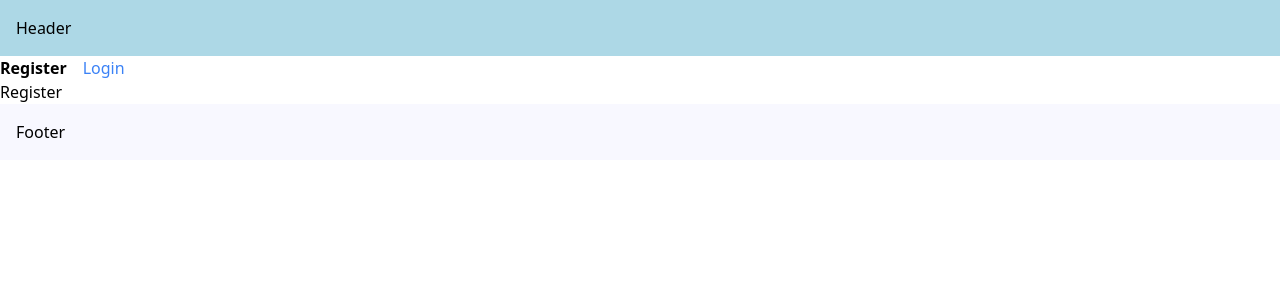
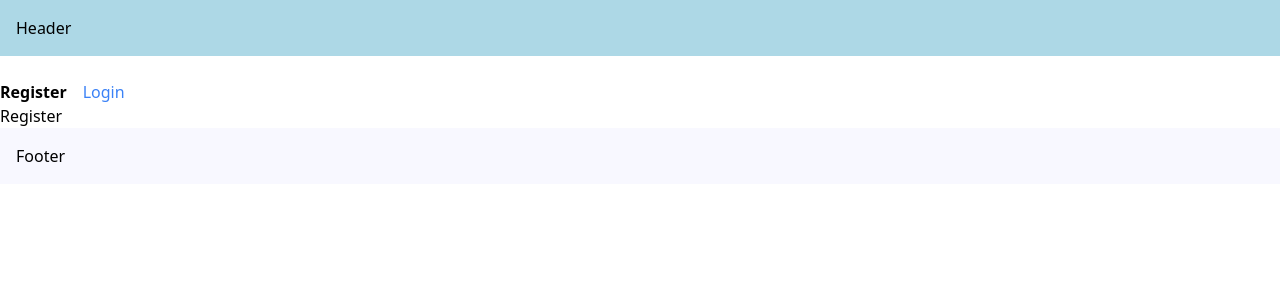
Before and after one commit to nifnip22/Belajar-Next.js, a Next.js app: page /register in a window 1280 px wide. Shown: the top 300 px of the page. Built offline with nearby package versions, Linux system fonts and the light colour scheme.

Commit message:
Next.js Templates Understanding (Not Really Understand)

```diff
--- a/src/app/(auth)/(with-auth-layout)/layout.tsx
+++ b/src/app/(auth)/(with-auth-layout)/layout.tsx
@@ -8,7 +8,8 @@
 'use client';
 import Link from 'next/link';
 import { usePathname } from 'next/navigation';
-import "../../styles.css"
+import '../../styles.css';
+import { useState } from 'react';
 
 const navLinks = [
 	{ name: 'Register', href: '/register' },
@@ -16,11 +17,17 @@ const navLinks = [
 ];
 
 export default function AuthLayout({ children }: { children: React.ReactNode }) {
+	const pathname = usePathname();
 
-	const pathname = usePathname();
+	// Input templating
+	const [input, setInput] = useState('');
 
 	return (
 		<>
+			<div>
+				<input value={input} onChange={(e) => setInput(e.target.value)} />
+				{/* Jika sudah mengisi input, coba redirect ke halaman login */}
+			</div>
 			{navLinks.map((link) => {
 				const isActive = pathname.startsWith(link.href);
 
```
